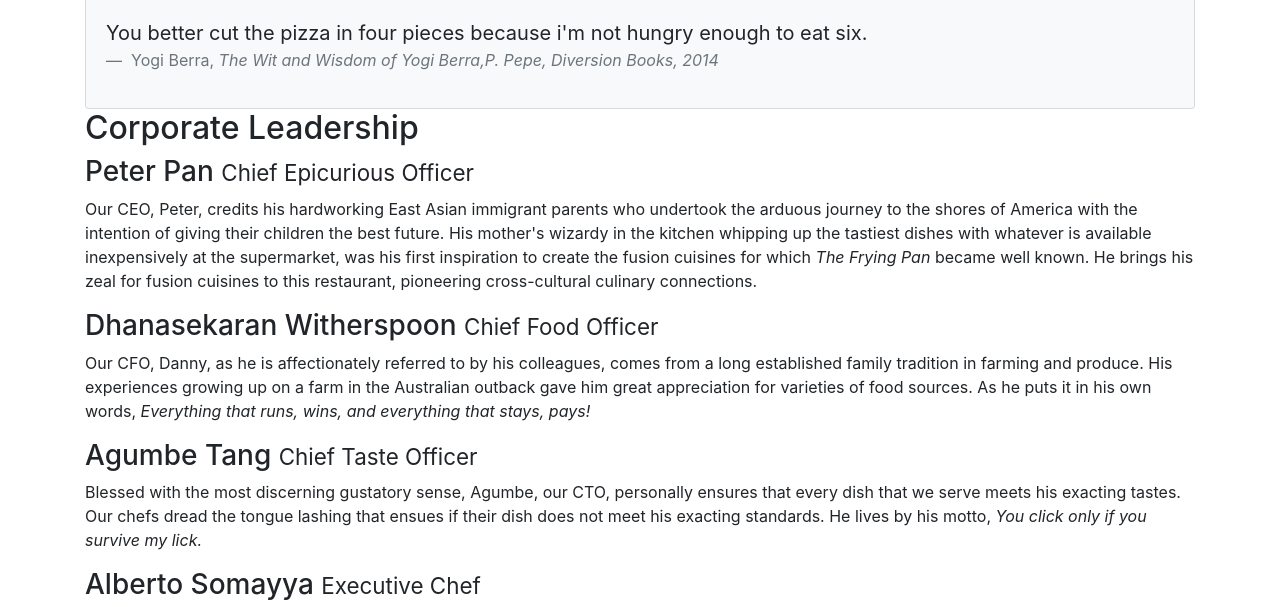
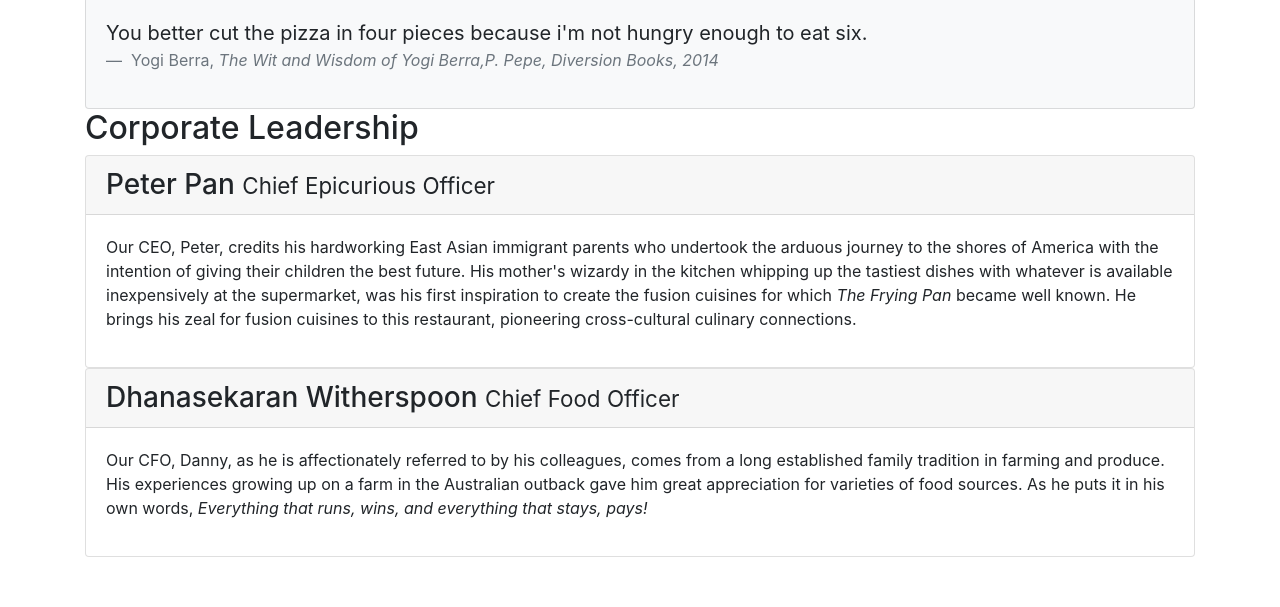
Before and after one commit to nmx88/Front-End-Web-UI-Frameworks-and-Tools-Bootstrap-4, a website: page Week 2/confusion/aboutus.html in a window 1280 px wide. Shown: the part 762-1369 px from the top of the page. Drawn offline with nearby package versions, Linux system fonts and the light colour scheme.

Commit message:
added 2 accordion id's

```diff
--- a/Week 2/confusion/aboutus.html
+++ b/Week 2/confusion/aboutus.html
@@ -152,7 +152,35 @@
       <div class="row">
         <div class="col-12">
           <h2>Corporate Leadership</h2>
-          <h3>Peter Pan <small>Chief Epicurious Officer</small></h3>
+
+          <!-- <ul class="nav nav-tabs">
+            <li class="nav-item">
+              <a class="nav-link active" href="#peter" role="tab" data-toggle="tab">Peter Pan, CEO</a>
+            </li>
+            <li class="nav-item">
+              <a class="nav-link" href="#danny" role="tab"
+                data-toggle="tab">Danny Witherspoon, CFO</a>
+            </li>
+            <li class="nav-item">
+              <a class="nav-link" href="#agumbe"role="tab"
+                data-toggle="tab">Agumbe Tang, CTO</a>
+            </li>
+            <li class="nav-item">
+              <a class="nav-link" href="#alberto" role="tab"
+                data-toggle="tab">Alberto Somayya, Exec. Chef</a>
+            </li>
+          </ul> -->
+
+        <div id="accordion">
+          <div class="card">
+            <div class="card-header" role="tab" id="peterhead">
+              <h3 class="mb-0">
+              <a data-toggle="collapse" data-target="#peter">
+                Peter Pan <small>Chief Epicurious Officer</small>
+              </a></h3>
+            </div>
+            <div role="tabpanel" class="collapse show" id="peter" data-parent="#accordion">
+              <div class="card-body">
                 <p class="d-none d-sm-block">
                   Our CEO, Peter, credits his hardworking East Asian immigrant parents
                   who undertook the arduous journey to the shores of America with the
@@ -164,17 +192,36 @@
                   fusion cuisines to this restaurant, pioneering cross-cultural
                   culinary connections.
                 </p>
-          <h3>Dhanasekaran Witherspoon <small>Chief Food Officer</small></h3>
+              </div>
+            </div>
+          </div>
+        </div>
+
+        <div id="accordion">
+          <div class="card">
+            <div class="card-header" role="tab" id="dannyhead">
+              <h3 class="mb-0">
+                <a data-toggle="collapse" data-target="#danny">
+                  Dhanasekaran Witherspoon <small>Chief Food Officer</small>
+              </a></h3>
+            </div>
+            <div role="tabpanel" class="collapse show" id="danny" data-parent="#accordion">
+              <div class="card-body">
                 <p class="d-none d-sm-block">
                   Our CFO, Danny, as he is affectionately referred to by his
                   colleagues, comes from a long established family tradition in
                   farming and produce. His experiences growing up on a farm in the
                   Australian outback gave him great appreciation for varieties of food
                   sources. As he puts it in his own words,
-            <em
-              >Everything that runs, wins, and everything that stays, pays!</em
-            >
+                  <em>Everything that runs, wins, and everything that stays, pays!</em>
                 </p>
+              </div>
+            </div>
+          </div>
+        </div>
+
+
+          <div role="tabpanel" class="tab-pane fade" id="agumbe">
             <h3>Agumbe Tang <small>Chief Taste Officer</small></h3>
             <p class="d-none d-sm-block">
               Blessed with the most discerning gustatory sense, Agumbe, our CTO,
@@ -183,6 +230,9 @@
               does not meet his exacting standards. He lives by his motto,
               <em>You click only if you survive my lick.</em>
             </p>
+          </div>
+
+          <div role="tabpanel" class="tab-pane fade" id="alberto">
             <h3>Alberto Somayya <small>Executive Chef</small></h3>
             <p class="d-none d-sm-block">
               Award winning three-star Michelin chef with wide International
@@ -194,6 +244,10 @@
                 get a winning hit! Amma Mia!</em
               >
             </p>
+          </div>
+        </div>
+      </div>
+
         </div>
       </div>
       <div class="row row-content">
--- a/Week 2/confusion/css/styles.css
+++ b/Week 2/confusion/css/styles.css
@@ -38,3 +38,10 @@ body {
 .navbar-dark {
     background-color: #512DA8;
 }
+
+.tab-content {
+    border-left: 1px solid #ddd;
+    border-right: 1px solid #ddd;
+    border-bottom: 1px solid #ddd;
+    padding: 10px;
+}
```
Lines whose indentation alone changed are shown as unchanged.
